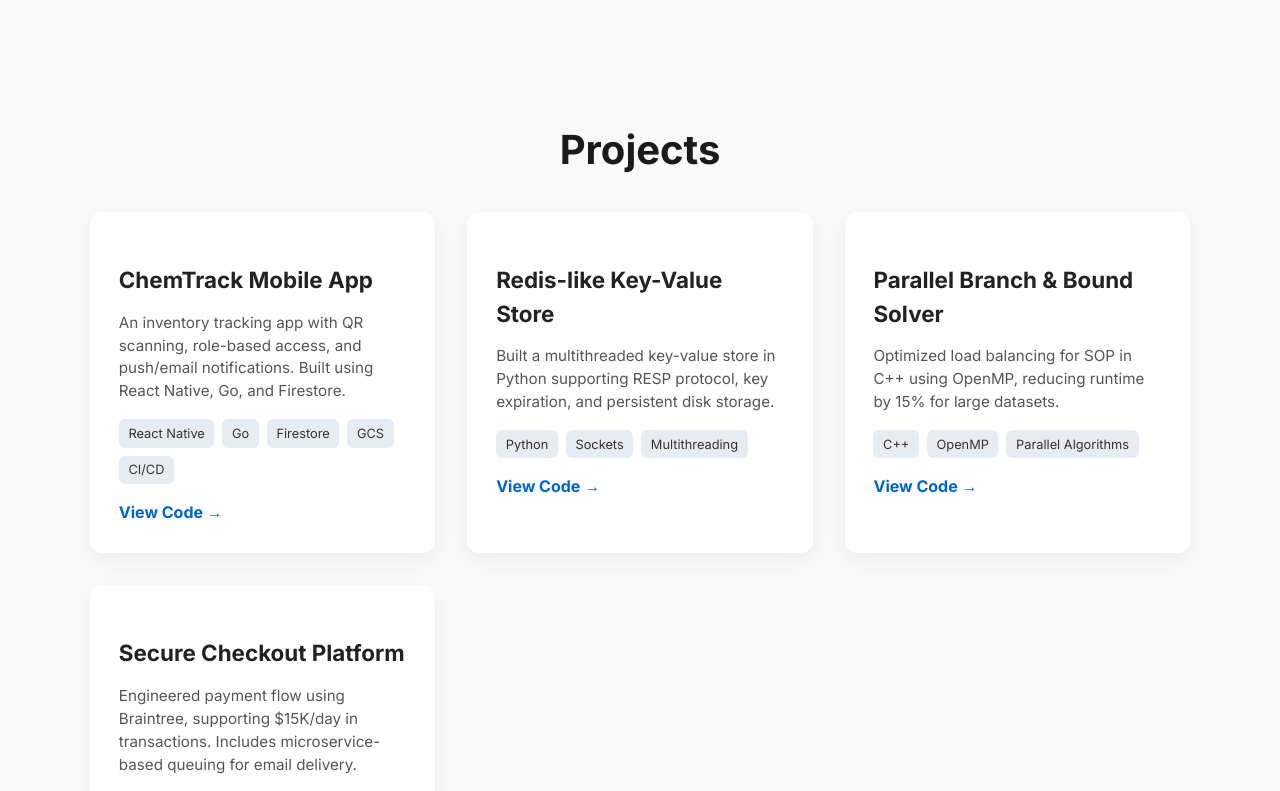
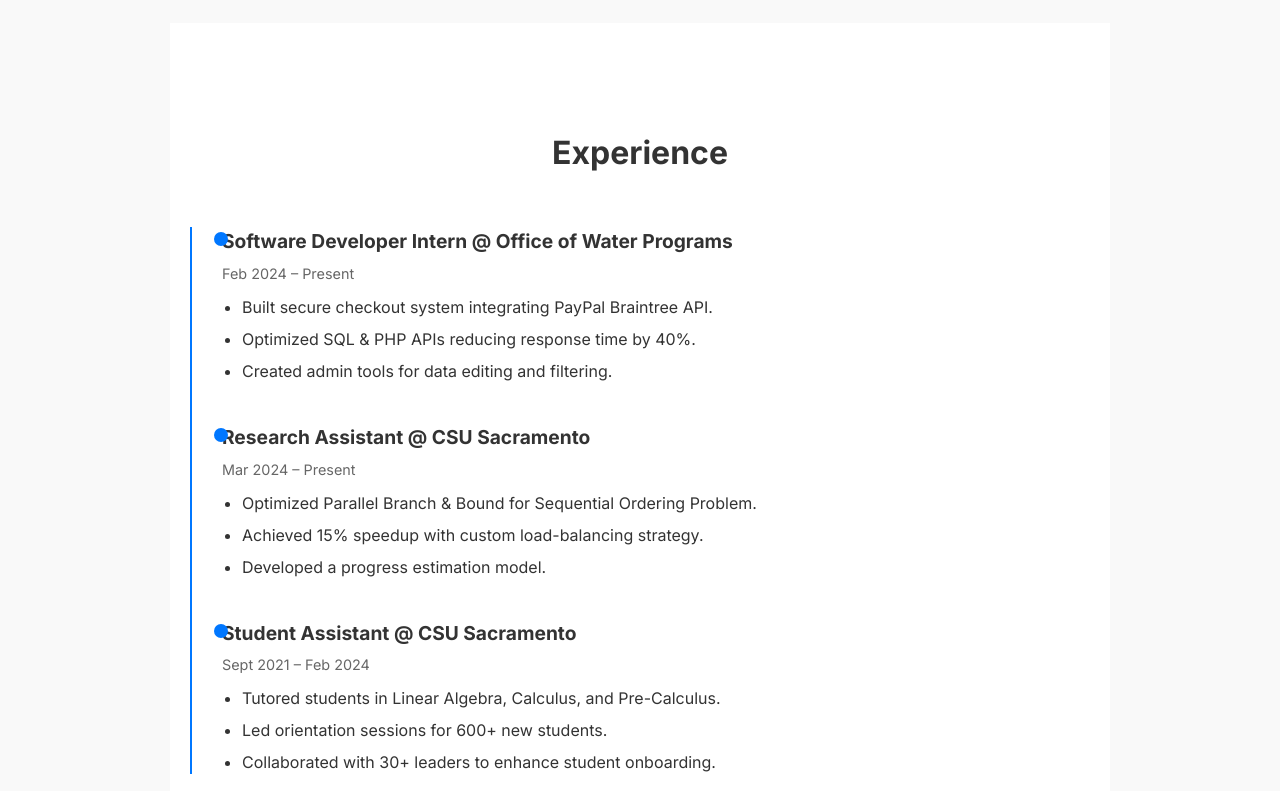
Before and after one commit to ekjyotshinh/portfolio, a React (Vite) app: page / in a window 1280 px wide. Shown: the part 1300-2091 px from the top of the page. Built offline with nearby package versions, Linux system fonts and the light colour scheme.

Commit message:
Added experience section -- data to be updates

```diff
--- a/src/App.jsx
+++ b/src/App.jsx
@@ -4,12 +4,14 @@ import Hero from './components/Hero/Hero'
 import About from './components/About/About'
 import Projects from './components/Projects/Projects'
 import Contact from './components/Contact/Contact';
+import Experience from './components/Experience/Experience';
 function App() {
   return (
     <>
       <Navbar />
       <Hero />
       <About />
+      <Experience />
       <Projects />
       <Contact />
     </>
--- /dev/null
+++ b/src/components/Experience/Experience.css
@@ -0,0 +1,70 @@
+.experience {
+    padding: 80px 20px;
+    background-color: #ffffff;
+    color: #333;
+    max-width: 900px;
+    margin: 0 auto;
+}
+
+.experience h2 {
+    text-align: center;
+    font-size: 2rem;
+    margin-bottom: 50px;
+}
+
+.timeline {
+    position: relative;
+    padding-left: 30px;
+    border-left: 2px solid #0077ff;
+}
+
+.timeline-item {
+    margin-bottom: 40px;
+    position: relative;
+}
+
+.timeline-dot {
+    width: 14px;
+    height: 14px;
+    background-color: #0077ff;
+    border-radius: 50%;
+    position: absolute;
+    left: -8px;
+    top: 5px;
+}
+
+.timeline-content h3 {
+    font-size: 1.2rem;
+    margin-bottom: 5px;
+}
+
+.timeline-content .date {
+    font-size: 0.9rem;
+    color: #666;
+}
+
+.timeline-content ul {
+    margin-top: 10px;
+    padding-left: 20px;
+}
+
+.timeline-content ul li {
+    font-size: 1rem;
+    margin-bottom: 8px;
+    line-height: 1.5;
+}
+
+/* Responsive */
+@media (max-width: 600px) {
+    .timeline {
+        padding-left: 20px;
+    }
+
+    .timeline-content h3 {
+        font-size: 1rem;
+    }
+
+    .timeline-content ul li {
+        font-size: 0.95rem;
+    }
+}
--- /dev/null
+++ b/src/components/Experience/Experience.jsx
@@ -0,0 +1,61 @@
+import React from 'react';
+import './Experience.css';
+
+const experiences = [
+  {
+    role: "Software Developer Intern",
+    company: "Office of Water Programs",
+    date: "Feb 2024 – Present",
+    details: [
+      "Built secure checkout system integrating PayPal Braintree API.",
+      "Optimized SQL & PHP APIs reducing response time by 40%.",
+      "Created admin tools for data editing and filtering."
+    ]
+  },
+  {
+    role: "Research Assistant",
+    company: "CSU Sacramento",
+    date: "Mar 2024 – Present",
+    details: [
+      "Optimized Parallel Branch & Bound for Sequential Ordering Problem.",
+      "Achieved 15% speedup with custom load-balancing strategy.",
+      "Developed a progress estimation model."
+    ]
+  },
+  {
+    role: "Student Assistant",
+    company: "CSU Sacramento",
+    date: "Sept 2021 – Feb 2024",
+    details: [
+      "Tutored students in Linear Algebra, Calculus, and Pre-Calculus.",
+      "Led orientation sessions for 600+ new students.",
+      "Collaborated with 30+ leaders to enhance student onboarding."
+    ]
+  }
+];
+
+const Experience = () => {
+  return (
+    <section className="experience" id="experience">
+      <h2>Experience</h2>
+      <div className="timeline">
+        {experiences.map((exp, index) => (
+          <div className="timeline-item" key={index}>
+            <div className="timeline-dot" />
+            <div className="timeline-content">
+              <h3>{exp.role} @ {exp.company}</h3>
+              <span className="date">{exp.date}</span>
+              <ul>
+                {exp.details.map((point, i) => (
+                  <li key={i}>{point}</li>
+                ))}
+              </ul>
+            </div>
+          </div>
+        ))}
+      </div>
+    </section>
+  );
+};
+
+export default Experience;
--- a/src/components/Navbar/Navbar.jsx
+++ b/src/components/Navbar/Navbar.jsx
@@ -7,6 +7,7 @@ function Navbar() {
       <ul className="nav-links">
         <li><a href="#hero">Home</a></li>
         <li><a href="#about">About</a></li>
+        <li><a href="#experience">Experience</a></li>
         <li><a href="#projects">Projects</a></li>
         <li><a href="#contact">Contact</a></li>
       </ul>
```
